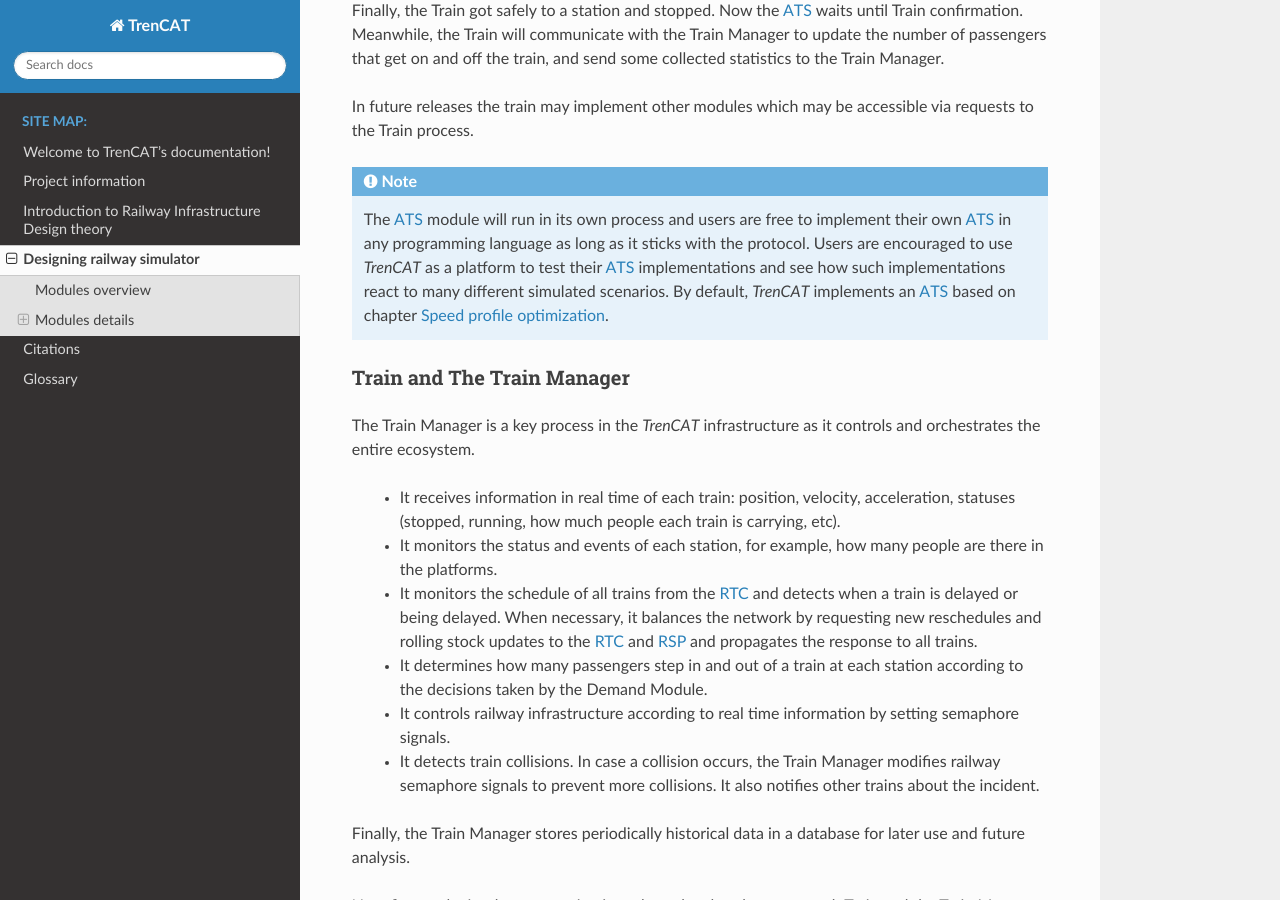
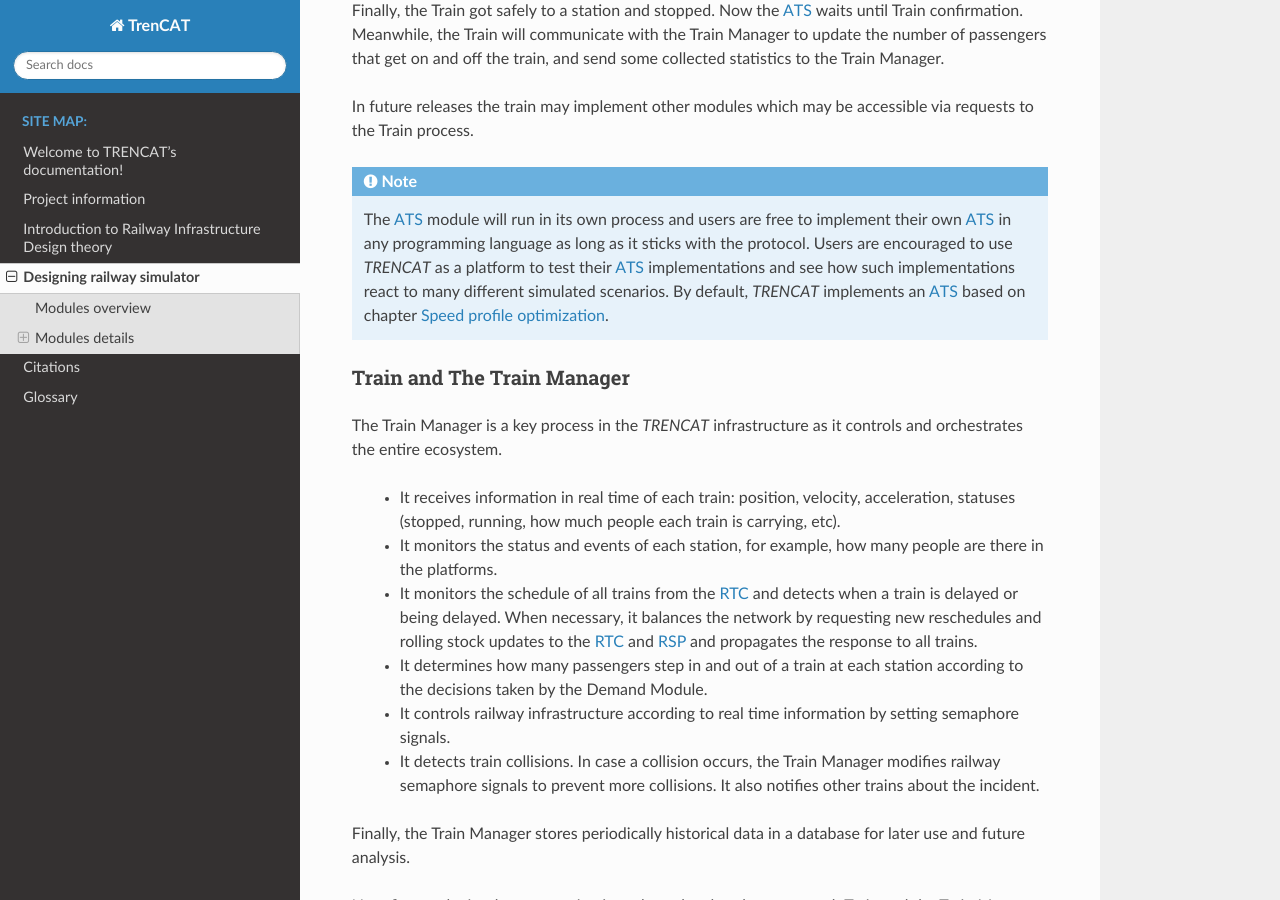
Before and after one commit to trencat/Trencat, a Sphinx documentation site: the page built from doc/source/chapter_2/index.rst, in a window 1280 px wide and 900 px high, scrolled down 3564 px. Built offline with Sphinx 7.4.7 and the Read the Docs theme 2.0.0, drawn with Linux system fonts in a browser that asks for light colours; some of the changed text lies outside the part shown.

```diff
--- a/doc/source/chapter_1/real_time_train_operation/speed_profile_optimization.rst
+++ b/doc/source/chapter_1/real_time_train_operation/speed_profile_optimization.rst
@@ -26,7 +26,7 @@ The speed profile generation problem has been solved from many points of view. C
    - Using predictive optimization control.
    - A large etc.
 
-Currently *TrenCAT* implements a Mixed Integer Linear Programming approach for a single train greatly explained in [WNBS]_. Documentation would look really nice if such model was included here. However, it is a bit verbose, and there is no point in copy/pasting all computations. Instead, it is strongly recommend to enjoy the reading directly from the author.
+Currently *TRENCAT* implements a Mixed Integer Linear Programming approach for a single train greatly explained in [WNBS]_. Documentation would look really nice if such model was included here. However, it is a bit verbose, and there is no point in copy/pasting all computations. Instead, it is strongly recommend to enjoy the reading directly from the author.
 
 Previous topic: :ref:`automatic-train-control`.
 
--- a/doc/source/chapter_2/index.rst
+++ b/doc/source/chapter_2/index.rst
@@ -12,7 +12,7 @@ This chapter gives an insight of the internal structure of the simulator. It int
 Modules overview
 ****************
 
-*TrenCAT* is a simulator platform prepared for any student who wants to put into practice his/her own research in Train Automation Technologies. This assumption have an impact on software design. As a consequence, the software is divided in modules, each one with a specific task to carry out. Such modules are classified in a tight hierarchical structure according to their contribution, as shown in the following figure.
+*TRENCAT* is a simulator platform prepared for any student who wants to put into practice his/her own research in Train Automation Technologies. This assumption have an impact on software design. As a consequence, the software is divided in modules, each one with a specific task to carry out. Such modules are classified in a tight hierarchical structure according to their contribution, as shown in the following figure.
 
 .. figure:: /_static/simulator_hierarchical_structure.jpg
    :alt: Simulator hierarchical structure.
@@ -72,14 +72,14 @@ Finally, the Train got safely to a station and stopped. Now the :term:`ATS` wait
 In future releases the train may implement other modules which may be accessible via requests to the Train process.
 
 .. note::
-	The :term:`ATS` module will run in its own process and users are free to implement their own :term:`ATS` in any programming language as long as it sticks with the protocol. Users are encouraged to use *TrenCAT* as a platform to test their :term:`ATS` implementations and see how such implementations react to many different simulated scenarios. By default, *TrenCAT* implements an :term:`ATS` based on chapter :ref:`speed-profile-optimization`.
+	The :term:`ATS` module will run in its own process and users are free to implement their own :term:`ATS` in any programming language as long as it sticks with the protocol. Users are encouraged to use *TRENCAT* as a platform to test their :term:`ATS` implementations and see how such implementations react to many different simulated scenarios. By default, *TRENCAT* implements an :term:`ATS` based on chapter :ref:`speed-profile-optimization`.
 
 
 
 Train and The Train Manager
 ===========================
 
-The Train Manager is a key process in the *TrenCAT* infrastructure as it controls and orchestrates the entire ecosystem.
+The Train Manager is a key process in the *TRENCAT* infrastructure as it controls and orchestrates the entire ecosystem.
 
    - It receives information in real time of each train: position, velocity, acceleration, statuses (stopped, running, how much people each train is carrying, etc).
    - It monitors the status and events of each station, for example, how many people are there in the platforms.
@@ -114,7 +114,7 @@ The Demand Manager simulates the demand of people in a railway system. In practi
    Communication between the Demand Manager and the Train Manager.
 
 .. note::
-	The Demand Manager will run in its own process and users are free to implement their own manager in any programming language as long as it sticks with the protocol. Users are encouraged to use *TrenCAT* as a platform to test their Demand Manager implementations and see how such implementations react to many different simulated scenarios. Currently *TrenCAT* has not started designing this manager yet.
+	The Demand Manager will run in its own process and users are free to implement their own manager in any programming language as long as it sticks with the protocol. Users are encouraged to use *TRENCAT* as a platform to test their Demand Manager implementations and see how such implementations react to many different simulated scenarios. Currently *TRENCAT* has not started designing this manager yet.
 
 
 Railway Traffic Control, Rolling Stock Planning and :term:`SCADA`
@@ -141,7 +141,7 @@ The following two figures briefly depict the communications that take place betw
    Communication from the near real time layer to the Train Manager.
 
 .. note::
-	The :term:`RTC` and :term:`RSP` modules will run in their own processes (either periodically and on-demand) and users are free to implement their modules in any programming language as long as they sticks with the protocol. Users are encouraged to use *TrenCAT* as a platform to test their implementations and see how they react to many different simulated scenarios. By default, *TrenCAT* implements a :term:`RTC` based on chapter :ref:`railway-traffic-control` and a :term:`RSP` based on chapter :ref:`optimal-rolling-stock-planning`.
+	The :term:`RTC` and :term:`RSP` modules will run in their own processes (either periodically and on-demand) and users are free to implement their modules in any programming language as long as they sticks with the protocol. Users are encouraged to use *TRENCAT* as a platform to test their implementations and see how they react to many different simulated scenarios. By default, *TRENCAT* implements a :term:`RTC` based on chapter :ref:`railway-traffic-control` and a :term:`RSP` based on chapter :ref:`optimal-rolling-stock-planning`.
 
 
 Previous topic: :ref:`introduction-railway-infrastructure-design-theory`.
--- a/doc/source/conf.py
+++ b/doc/source/conf.py
@@ -105,7 +105,7 @@ html_static_path = ['_static']
 # -- Options for HTMLHelp output ---------------------------------------------
 
 # Output file base name for HTML help builder.
-htmlhelp_basename = 'TrenCATdoc'
+htmlhelp_basename = 'TRENCATdoc'
 
 
 # -- Options for LaTeX output ------------------------------------------------
@@ -132,7 +132,7 @@ latex_elements = {
 # (source start file, target name, title,
 #  author, documentclass [howto, manual, or own class]).
 latex_documents = [
-    (master_doc, 'Trencat.tex', 'TrenCAT Documentation',
+    (master_doc, 'Trencat.tex', 'TRENCAT Documentation',
      'J. Homs', 'manual'),
 ]
 
@@ -142,7 +142,7 @@ latex_documents = [
 # One entry per manual page. List of tuples
 # (source start file, name, description, authors, manual section).
 man_pages = [
-    (master_doc, 'trencat', 'TrenCAT Documentation',
+    (master_doc, 'trencat', 'TRENCAT Documentation',
      [author], 1)
 ]
 
@@ -153,8 +153,8 @@ man_pages = [
 # (source start file, target name, title, author,
 #  dir menu entry, description, category)
 texinfo_documents = [
-    (master_doc, 'TrenCAT', 'TrenCAT Documentation',
-     author, 'TrenCAT', 'One line description of project.',
+    (master_doc, 'TrenCAT', 'TRENCAT Documentation',
+     author, 'TRENCAT', 'TRENCAT is a train simulator platform prepared aimed to any student who wants to put into practice his/her own research in Train Automation Technologies.',
      'Miscellaneous'),
 ]
 
--- a/doc/source/index.rst
+++ b/doc/source/index.rst
@@ -1,14 +1,14 @@
-.. Trencat documentation master file, created by
+.. TRENCAT documentation master file, created by
    sphinx-quickstart on Thu Sep  6 23:09:03 2018.
    You can adapt this file completely to your liking, but it should at least
    contain the root `toctree` directive.
 
 .. _main-page:
 
-Welcome to TrenCAT's documentation!
+Welcome to TRENCAT's documentation!
 ===================================
 
-**TrenCAT is a train simulator platform prepared for any student who wants to put into practice his/her own research in Train Automation Technologies**. Whether you want to develop cutting-edge mathematics and test them or just want to poke around, this software is for you. For now it covers the following topics:
+**TRENCAT is a train simulator platform prepared for any student who wants to put into practice his/her own research in Train Automation Technologies**. Whether you want to develop cutting-edge mathematics and test them or just want to poke around, this software is for you. For now it covers the following topics:
 
    - **Optimal Layout Design**: The current train and Metro layouts have been built step by step, starting from many years ago until today. Bearing in mind that population needs a century ago were different from today's needs, which would be today the most efficient railway layout that would meet current society's needs? Is such layout feasible in practice?
    - **Optimal Train Scheduling**: Since the beginning of train history, train departures and arrivals still obey fixed timetables. Fixed timetables are useful for passengers to organize their journeys, but is the railway traffic efficient? How should traffic be scheduled to maximize efficiency?
--- a/doc/source/project_information/index.rst
+++ b/doc/source/project_information/index.rst
@@ -83,7 +83,7 @@ I strongly believe in high quality open source software. This software is `licen
 
 Documentation
 =============
-The documentation that you are reading now introduces *TrenCAT* to interested users. The first part is devoted to give a concise state-of-the-art introduction to all subjects involved in train automation. The second part gives insights about how *TrenCAT* is structured with no specific programming language implementation details.
+The documentation that you are reading now introduces *TRENCAT* to interested users. The first part is devoted to give a concise state-of-the-art introduction to all subjects involved in train automation. The second part gives insights about how *TRENCAT* is structured with no specific programming language implementation details.
 
 .. note::
 	As `Carlos Ivorra <https://www.uv.es/=ivorra/>`_ says, *Mathematics not written in LaTeX are not serious mathematics*. Writing mathematics in HTML is more painful than writing in LaTeX. Seriously, just check the source of :ref:`conflict-resolution-problem-model` and you'll understand it. Docs are written in raw HTML because `solutions provided <http://www.sphinx-doc.org/es/stable/ext/math.html>`_ don't look pleasant, comfortable and lightweight enough at the time of writing.
```
